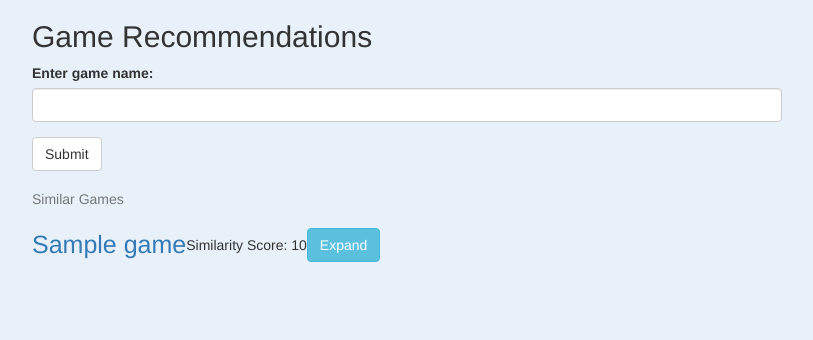
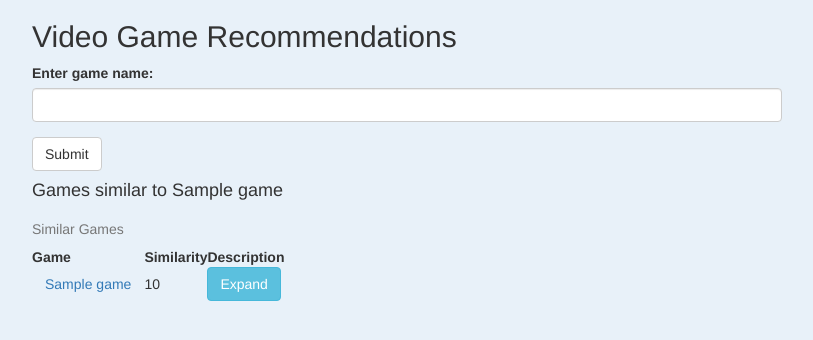
Before and after one commit to iliketurtles83/video-game-recommender-v1, a Flask app: template flask_app/templates/index.html in a window 1280 px wide. Shown: the top 340 px of the page, without its empty margins (38-851 px from the left). Run offline with Flask 2, Linux system fonts and the light colour scheme; the template is opened without the code that fills it: values that come from a table or form of the project are taken from there, most other values are stand-ins (such as "Sample title", 1, 10 or a date in 2020); parts of the project's set-up code (start-up, migrations or seed data) failed here and were passed over; some libraries are stand-ins or nearby versions.

Commit message:
all form based now, some errorfixin

```diff
--- a/flask_app/app.py
+++ b/flask_app/app.py
@@ -1,21 +1,20 @@
 ''' Flask app that takes in a game title and returns the top 10 similar games '''
 
-from flask import Flask, render_template, request
+from flask import Flask, render_template
 from flask_bootstrap import Bootstrap
-from flask_wtf import FlaskForm
+from flask_wtf import FlaskForm, CSRFProtect
 from wtforms import StringField, SubmitField
 from wtforms.validators import DataRequired
 from utils.utils import recommend_content
-
 import os
 
+csrf = CSRFProtect()
 app = Flask(__name__)
 
-# Flask-WTF requires an encryption key
 SECRET_KEY = os.urandom(32)
 app.config['SECRET_KEY'] = SECRET_KEY
 
-# Flask-Bootstrap requires this line
+csrf.init_app(app)
 Bootstrap(app)
 
 
@@ -26,26 +25,21 @@ class NameForm(FlaskForm):
 # route for home page
 @app.route('/', methods=['GET', 'POST'])
 def index():
-    # you must tell the variable 'form' what you named the class, above
-    # 'form' is the variable name used in this template: index.html
-    # if request
-    name = request.args.get('name')
+    '''
+    One and only route for this app.
+    Displays a form to enter a game title.
+    Displays results if form is submitted.
+    '''
     form = NameForm()
-    title = ""
-    message = ""
     if form.validate_on_submit():
         title = form.name.data
-    elif name != None:
-        title = name
-    if title:
         similar_games = recommend_content(title)
         if similar_games:
-            message = "Games similar to " + title
-            return render_template('index.html', form=form, message=message, similar_games=similar_games)
+            return render_template('index.html', form=form, game=title, similar_games=similar_games)
         else:
             message = "That game is not in our database."
             return render_template('index.html', form=form, message=message)
-    return render_template('index.html', form=form, message=message)
+    return render_template('index.html', form=form)
 
 if __name__ == '__main__':
     app.run(host='0.0.0.0', debug=True)
--- a/flask_app/templates/index.html
+++ b/flask_app/templates/index.html
@@ -19,25 +19,31 @@ Game Recommendations
 <div class="container">
   <div class="row">
     <div class="col-md-10 col-lg-8 mx-lg-auto mx-md-auto">
-
-      <h2 class="pt-5 pb-2">Game Recommendations</h2>
+      <h2 class="pt-5 pb-2">Video Game Recommendations</h2>
       <p>
         {{ wtf.quick_form(form) }}
       </p>
 
       {% if similar_games %}
+        <h4 class="pt-3 pb-2">Games similar to {{ game }}</h4>
         <table>
-          <caption>Similar Games</caption>
-          <tr> <th colspan="3"><h4 class="pt-3 pb-2">{{ message }}</h4></td></tr>
+          <caption class="visually-hidden">Similar Games</caption>
+          <tr>
+            <th>Game</th>
+            <th>Similarity</th>
+            <th>Description</th>
+          </tr>
           {% for game in similar_games %}
             <tr>
               <td>
-                <a class="game_title" href="{{ url_for('.index', name=game['title']) }}">{{ game['title'] }}</a>
+                <form action="{{ url_for('.index') }}" method="POST">
+                  <input type="hidden" id="csrf_token" name="csrf_token" value="{{ csrf_token() }}">
+                  <input type="hidden" name="name" value="{{ game['title'] }}">
+                  <button type="submit" class="btn btn-link">{{ game['title'] }}</button>
+                </form>
               </td>
               <td>
-                <div>
-                  Similarity Score: {{ game['score'] }}
-                </div>
+                  {{ game['score'] }}
               </td>
                 <td>
                   <button type="button" class="btn btn-info" data-toggle="collapse" data-target="#description_{{ loop.index }}">Expand</button>
--- a/flask_app/utils/utils.py
+++ b/flask_app/utils/utils.py
@@ -26,7 +26,10 @@ def recommend_content(title, sim_matrix = weighted_sim):
         list: Top 10 recommended games
     '''
     # get index for our game
-    idx = indices[title]
+    try:
+        idx = indices[title]
+    except KeyError:
+        return None
 
     # get pairwise similarity scores of all games w.r.t to our game
     sim_scores = list(enumerate(sim_matrix[idx]))
```
